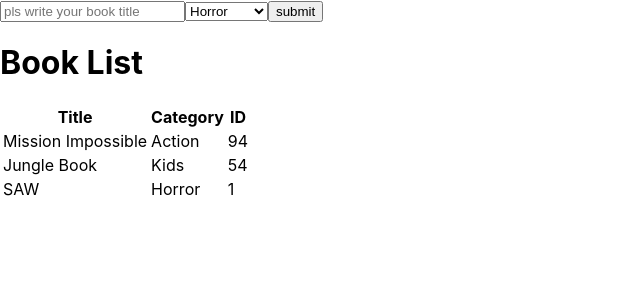
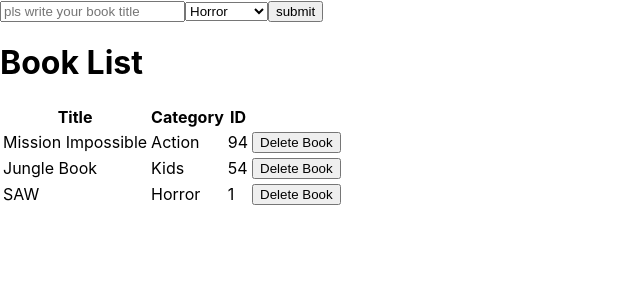
Before and after one commit to chinweokwu/BookStore-CMS, a React (Create React App) app: page / in a window 1280 px wide. Shown: the top 300 px of the page, without its empty margins (0-640 px from the left). Built offline with nearby package versions, Linux system fonts and the light colour scheme.

Commit message:
add delete button

```diff
--- a/src/components/Book.js
+++ b/src/components/Book.js
@@ -2,16 +2,18 @@
 import React from 'react';
 import PropTypes from 'prop-types';
 
-const Book = ({ book }) => (
+const Book = ({ book, handleRemoveBook }) => (
   <tr>
     <td>{book.title}</td>
     <td>{book.category}</td>
     <td>{book.id}</td>
+    <td><button type="submit" onClick={() => handleRemoveBook(book.id)}>Delete Book</button></td>
   </tr>
 );
 
 Book.propTypes = {
   book: PropTypes.object.isRequired,
+  handleRemoveBook: PropTypes.func.isRequired,
 };
 
 export default Book;
```
Also changed, not shown: src/containers/bookform.js (+5 -5 lines).
